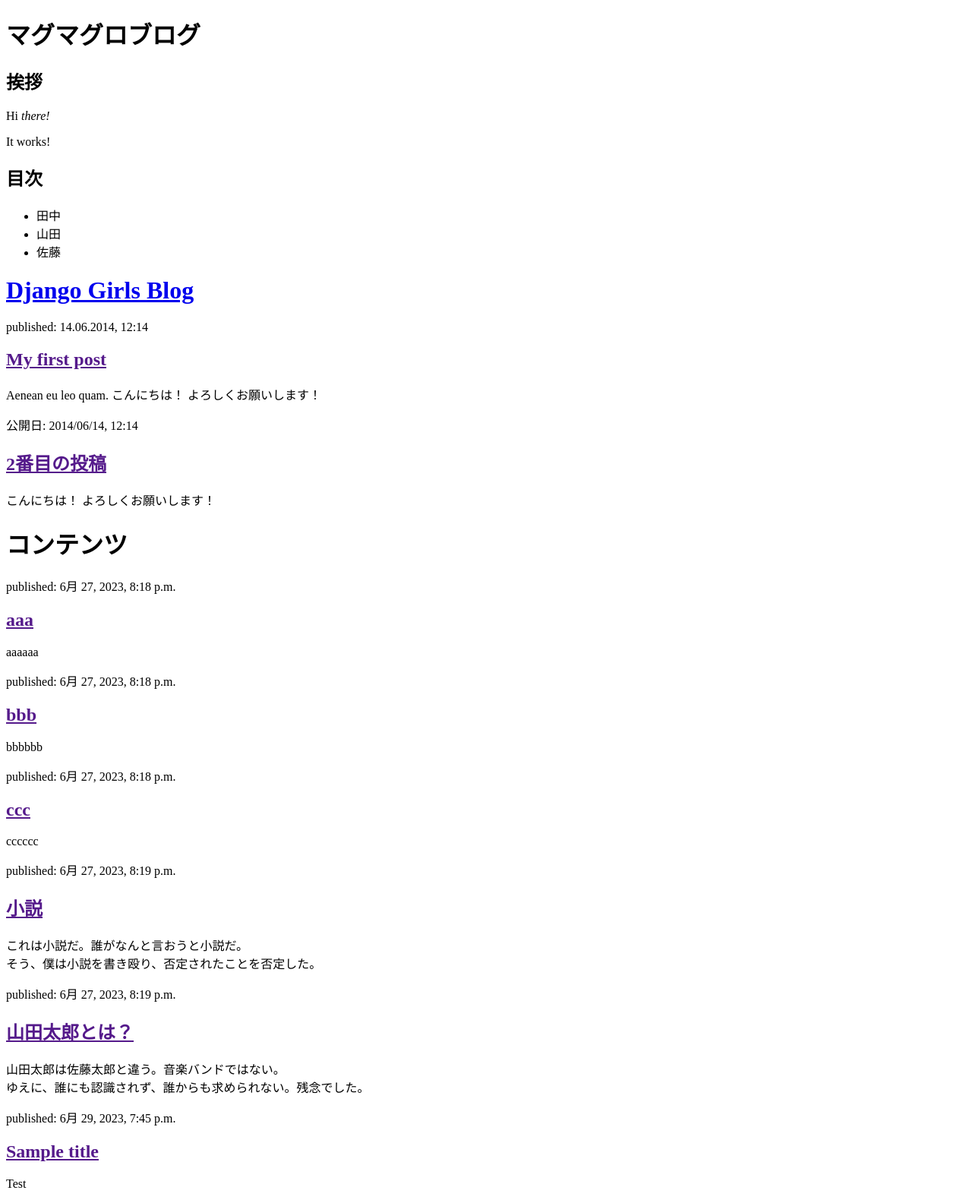
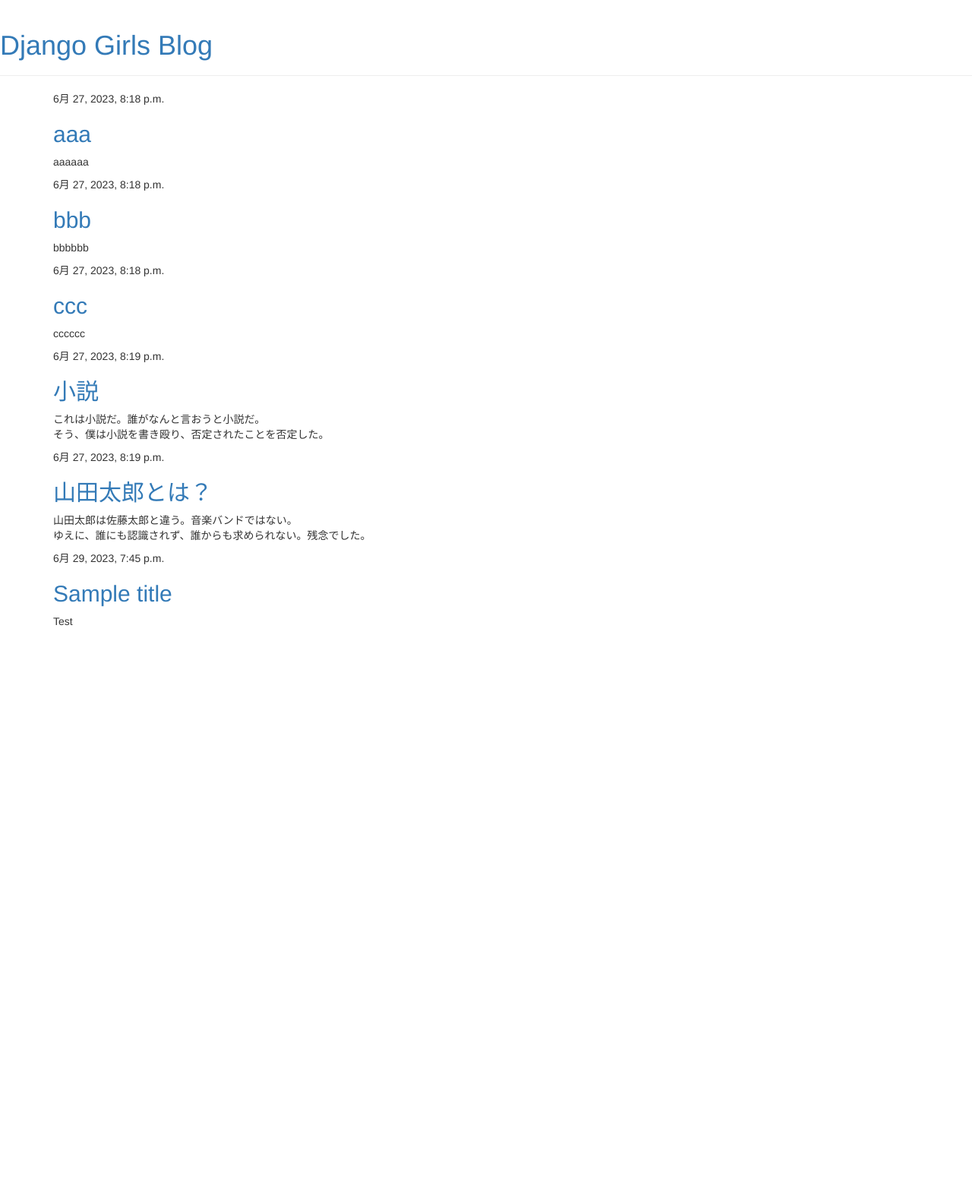
Before and after one commit to maguro777R/my-first-blog, a Django app: page / in a window 1280 px wide. Shown: the whole page at 76% size. After the commit the page ends 824 px from the top, so only its background shows below. Run offline with Django 3.2, Linux system fonts and the light colour scheme; data comes from the database, SQL or seed files in the repository; some libraries are stand-ins or nearby versions.

Commit message:
Added view and template for detailed blog post as well as CSS for the site.

```diff
--- /dev/null
+++ b/blog/templates/blog/base.html
@@ -0,0 +1,23 @@
+{% load static %}
+<html>
+    <head>
+        <title>Django Girls blog</title>
+        <link rel="stylesheet" href="//maxcdn.bootstrapcdn.com/bootstrap/3.2.0/css/bootstrap.min.css">
+        <link rel="stylesheet" href="//maxcdn.bootstrapcdn.com/bootstrap/3.2.0/css/bootstrap-theme.min.css">
+        <link href='//fonts.googleapis.com/css?family=Lobster&subset=latin,latin-ext' rel='stylesheet' type='text/css'>
+        <link rel="stylesheet" href="{% static 'css/blog.css' %}">
+    </head>
+    <body>
+      <div class="page-header">
+          <h1><a href="/">Django Girls Blog</a></h1>
+      </div>
+      <div class="content container">
+          <div class="row">
+              <div class="col-md-8">
+              {% block content %}
+              {% endblock %}
+              </div>
+          </div>
+      </div>
+  </body>
+</html>
--- a/blog/templates/blog/post_list.html
+++ b/blog/templates/blog/post_list.html
@@ -1,44 +1,13 @@
-<!DOCTYPE html>
-<html lang="ja">
-<head>
-  <meta charset="UTF-8">
-  <meta name="viewport" content="width=device-width, initial-scale=1.0">
-  <title>マグマグロブログ</title>
-</head>
-<body>
-  <h1>マグマグロブログ</h1>
-  <h2>挨拶</h2>
-  <p>Hi <em>there!</em></p>
-  <p>It works!</p>
-  <h2>目次</h2>
-  <ul>
-    <li>田中</li>
-    <li>山田</li>
-    <li>佐藤</li>
-  </ul>
+{% extends 'blog/base.html' %}
 
-  <div>
-    <h1><a href="/">Django Girls Blog</a></h1>
-</div>
-
-<div>
-    <p>published: 14.06.2014, 12:14</p>
-    <h2><a href="">My first post</a></h2>
-    <p>Aenean eu leo quam. こんにちは！ よろしくお願いします！ </p>
-</div>
-
-<div>
-    <p>公開日: 2014/06/14, 12:14</p>
-    <h2><a href="">2番目の投稿</a></h2>
-    <p> こんにちは！ よろしくお願いします！ </p>
-</div>
-  <h1>コンテンツ</h1>
-  {% for post in posts %}
-    <div>
-      <p>published: {{ post.published_date }}</p>
-      <h2><a href="">{{ post.title}}</a></h2>
-      <p>{{ post.text|linebreaksbr }}</p>
-    </div>
-  {% endfor %}
-</body>
-</html>
+{% block content %}
+    {% for post in posts %}
+        <div class="post">
+            <div class="date">
+                {{ post.published_date }}
+            </div>
+            <h2><a href="{% url 'post_detail' pk=post.pk %}">{{ post.title }}</a></h2>
+            <p>{{ post.text|linebreaksbr }}</p>
+        </div>
+    {% endfor %}
+{% endblock %}
--- a/blog/urls.py
+++ b/blog/urls.py
@@ -3,4 +3,5 @@ from . import views
 
 urlpatterns = [
     path('', views.post_list, name='post_list'),
+    path('post/<int:pk>/', views.post_detail, name='post_detail'),
 ]
--- a/blog/views.py
+++ b/blog/views.py
@@ -1,9 +1,14 @@
 from django.shortcuts import render
 from django.utils import timezone
 from .models import Post
+from django.shortcuts import render, get_object_or_404
 
 # Create your views here.
 
 def post_list(request):
     posts = Post.objects.filter(published_date__lte=timezone.now()).order_by('published_date')
     return render(request, 'blog/post_list.html', {'posts': posts})
+
+def post_detail(request, pk):
+    post = get_object_or_404(Post, pk=pk)
+    return render(request, 'blog/post_detail.html', {'post': post})
```
Also changed, not shown: blog/templates/blog/post_detail.html (added, +13 -0 lines).
